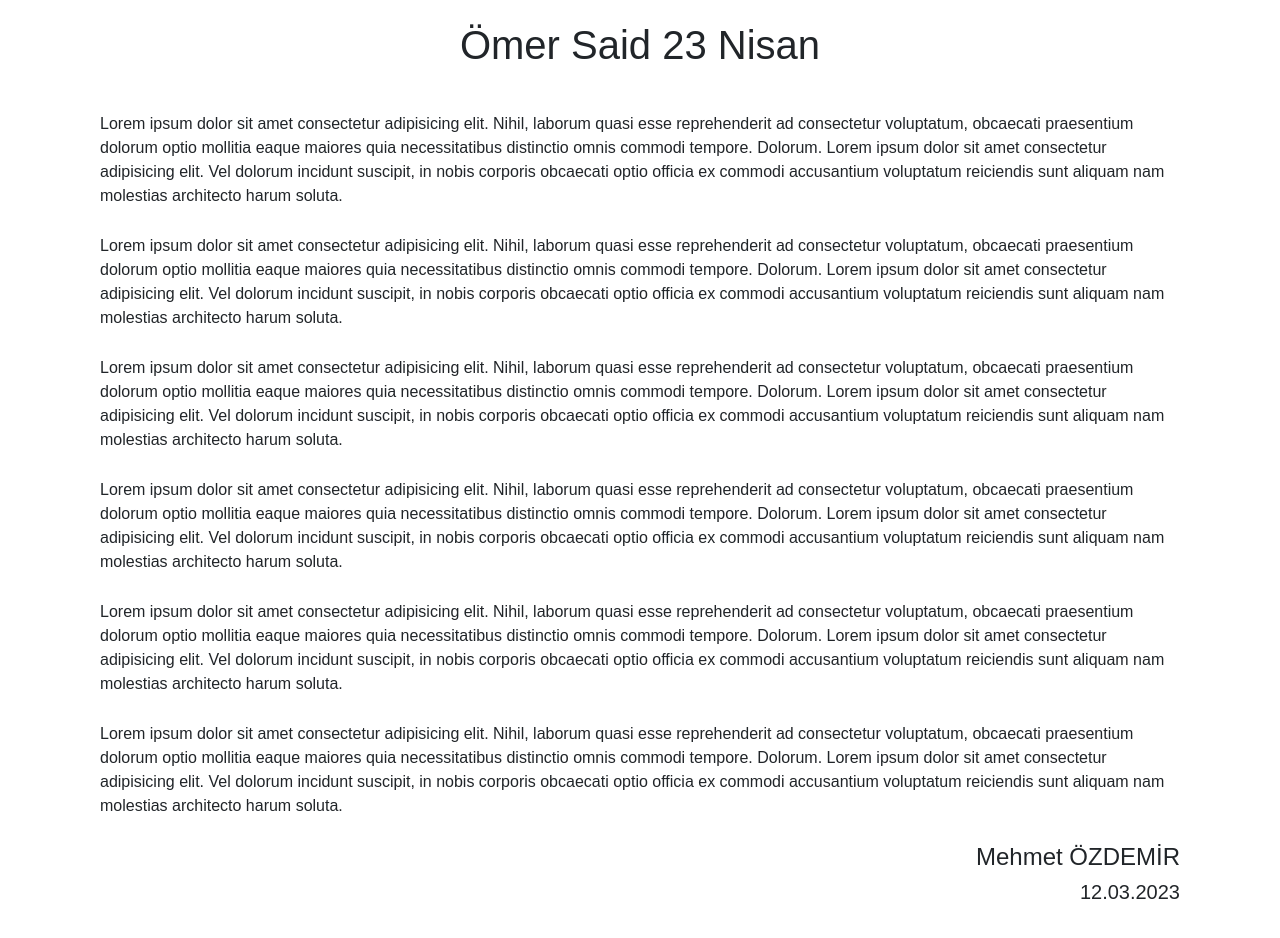
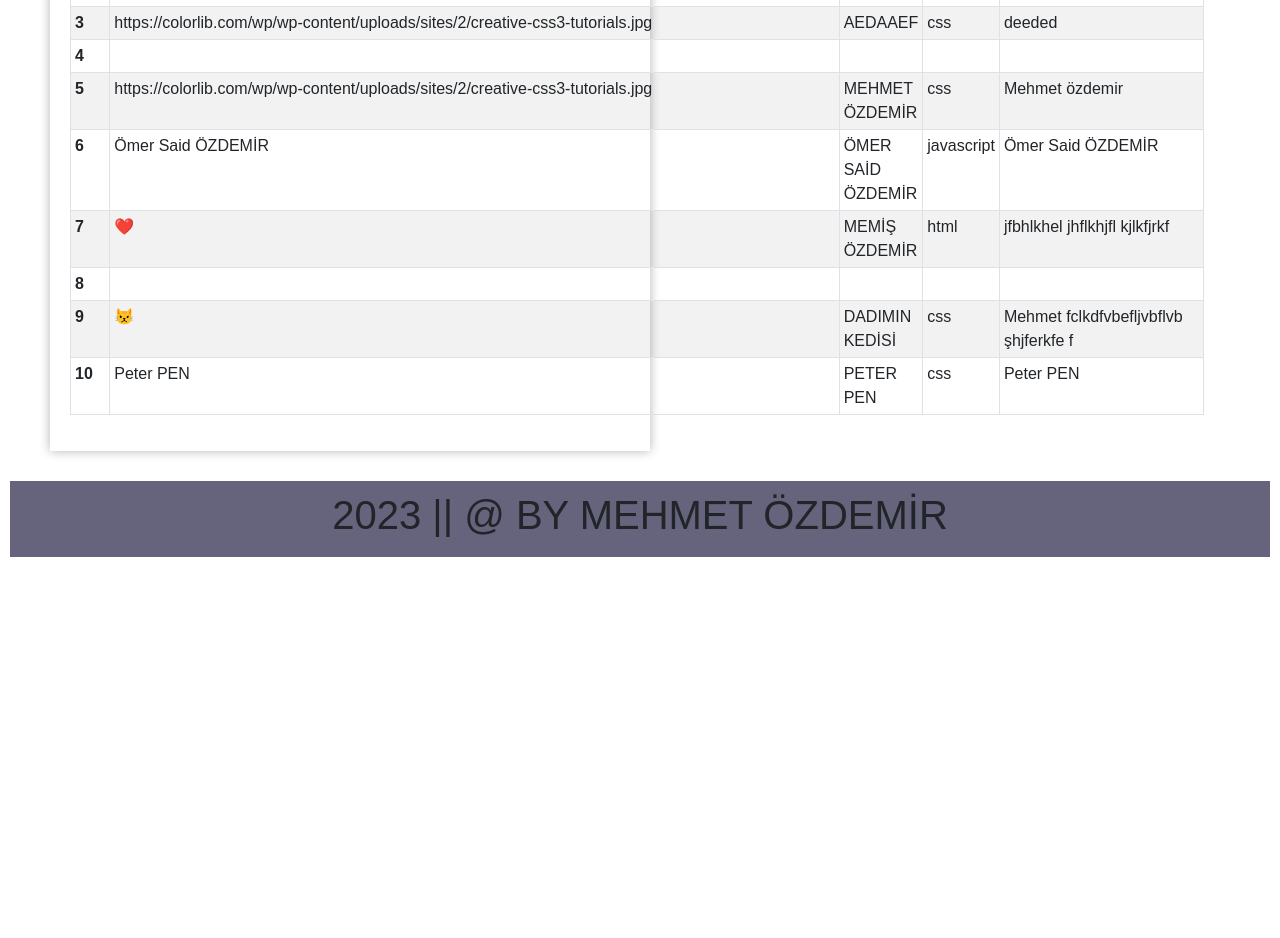
Before and after one commit to 35kartal35/Blog-Page, a React (Create React App) app: page /blogDetail in a window 1280 px wide. Shown: the part 320-1258 px from the top of the page. After the commit the page ends 887 px from the top, so only its background shows below. Built offline with nearby package versions, Linux system fonts and the light colour scheme; data requests are answered from the project's data file.

Commit message:
style-listblog

```diff
--- a/db.json
+++ b/db.json
@@ -48,6 +48,38 @@
       "content": "Ömer Said ÖZDEMİR",
       "img": "Ömer Said ÖZDEMİR",
       "categoryId": "3"
+    },
+    {
+      "id": "1680425788841",
+      "title": "Memiş özdemir",
+      "description": "Hello How are you",
+      "content": "jfbhlkhel jhflkhjfl kjlkfjrkf",
+      "img": "❤️",
+      "categoryId": "1"
+    },
+    {
+      "id": "1680435372710",
+      "title": "",
+      "description": "",
+      "content": "",
+      "img": "",
+      "categoryId": "0"
+    },
+    {
+      "id": "1680436204970",
+      "title": "dadımın kedisi",
+      "description": "dadımın kedisi 5 yaşındaadır",
+      "content": "Mehmet fclkdfvbefljvbflvb şhjferkfe f",
+      "img": "😾",
+      "categoryId": "2"
+    },
+    {
+      "id": "1680436246921",
+      "title": "Peter PEN",
+      "description": "Peter PEN",
+      "content": "Peter PEN",
+      "img": "Peter PEN",
+      "categoryId": "2"
     }
   ],
   "categories": [
--- a/src/App.js
+++ b/src/App.js
@@ -61,7 +61,7 @@ function App() {
     <BrowserRouter>
       <Routes>
         <Route path="/" element={<Home />} />
-        <Route path="/admin" element={<AdminHome />} />
+        <Route path="/adminHome" element={<AdminHome />} />
         <Route path="/login" element={<Login />} />
         <Route path="/about" element={<About />} />
         <Route path="/blogDetail" element={<BlogDetail />} />
--- /dev/null
+++ b/src/assets/css/listBlogs.module.css
@@ -0,0 +1,18 @@
+.listBlogsWrapper {
+
+    margin: 30px 50px;
+    padding: 20px;
+    max-width: 600px;
+
+
+}
+
+.shadow {
+    box-shadow: 0 0 10px 0 rgba(0, 0, 0, 0.3);
+}
+
+.btnWrapper {
+    display: flex;
+    justify-content: flex-end;
+    margin: 20px 0;
+}
--- a/src/assets/css/main.css
+++ b/src/assets/css/main.css
@@ -3,7 +3,7 @@
     width: 100%;
     min-height: calc(100vh - 75px);
     display: flex;
-    justify-content: space-between;
+    justify-content: center;
     gap: 10px;
 }
 
@@ -76,12 +76,6 @@
 
 
 
-.rightSide {
-    flex: 3;
-    display: flex;
-    flex-wrap: wrap;
-    gap: 10px;
-}
 
 .cardContainer {
     width: 45%;
--- a/src/component/ListBlog.js
+++ b/src/component/ListBlog.js
@@ -1,24 +1,27 @@
 import { useSelector } from "react-redux"
 import { useNavigate } from "react-router-dom"
 import { Button, Table } from "react-bootstrap";
-
+import styles from "../assets/css/listBlogs.module.css"
 
 
 export default function ListBlog() {
     const navigate = useNavigate();
-    const { blogsState } = useSelector((state) => state)
+    const { blogsState, categoriesState } = useSelector((state) => state)
 
 
 
     return (<>
-        <div className="">
-            <Button onClick={() => navigate("/addBlog")} variant="primary">
-                Blog Ekle
-            </Button>
-            <Table class="table">
+        <div className={`${styles.listBlogsWrapper} ${styles.shadow}`}>
+            <div className={styles.btnWrapper}>
+                <Button onClick={() => navigate("/addBlog")} variant="primary">
+                    Blog Ekle
+                </Button>
+            </div>
+            <Table striped bordered hover size="sm">
                 <thead>
                     <tr>
                         <th scope="col">Sıra</th>
+                        <th scope="col">Resim</th>
                         <th scope="col">Başlık</th>
                         <th scope="col">Kategori</th>
                         <th scope="col">Yazar</th>
@@ -26,12 +29,16 @@ export default function ListBlog() {
                 </thead>
                 <tbody>
                     {blogsState.blogs.map((blog, index) => {
+                        const category = categoriesState?.categories?.find(
+                            (item) => item.id === blog?.categoryId
+                        );
                         return (
                             <tr key={index}>
                                 <th scope="row">{index + 1}</th>
+                                <td>{blog.img}</td>
                                 <td>{blog.title.toLocaleUpperCase("tr-TR")}</td>
-                                <td>{blog.img}</td>
-                                <td>{blog.description}</td>
+                                <td>{category?.name}</td>
+                                <td>{blog.content}</td>
                             </tr>
                         )
                     })}
--- a/src/pages/AddBlog.js
+++ b/src/pages/AddBlog.js
@@ -32,9 +32,12 @@ const AddBlog = () => {
         api.post(endpoints.blogs, form)
             .then(res => {
                 dispatch({ type: actionTypes.blogActions.ADD_BLOG, payload: form })
-                navigate("/admin")
+                navigate("/")
+
             })
             .catch(err => { })
+
+
     };
 
 
--- a/src/pages/blogDetail.js
+++ b/src/pages/blogDetail.js
@@ -2,79 +2,15 @@ import React from "react";
 import Header from "../component/header";
 import "../assets/css/blogDetail.css"
 import foti from "../images/images/blog1.jpg"
+import ListBlog from "../component/ListBlog";
+import Footer from "../component/footer";
 
 const BlogDetail = () => {
     return (
         <div>
             <Header />
-            <main class="blogDetailMainContainer">
-                <div class="blogDetailImgContainer">
-                    <img src={foti} alt="" />
-                </div>
-                <h1 class="blogDetailTitle">Ömer Said 23 Nisan</h1>
-                <div class="blogContentContainer">
-                    <p>
-                        Lorem ipsum dolor sit amet consectetur adipisicing elit. Nihil,
-                        laborum quasi esse reprehenderit ad consectetur voluptatum, obcaecati
-                        praesentium dolorum optio mollitia eaque maiores quia necessitatibus
-                        distinctio omnis commodi tempore. Dolorum. Lorem ipsum dolor sit amet
-                        consectetur adipisicing elit. Vel dolorum incidunt suscipit, in nobis
-                        corporis obcaecati optio officia ex commodi accusantium voluptatum
-                        reiciendis sunt aliquam nam molestias architecto harum soluta.
-                    </p>
-                    <p>
-                        Lorem ipsum dolor sit amet consectetur adipisicing elit. Nihil,
-                        laborum quasi esse reprehenderit ad consectetur voluptatum, obcaecati
-                        praesentium dolorum optio mollitia eaque maiores quia necessitatibus
-                        distinctio omnis commodi tempore. Dolorum. Lorem ipsum dolor sit amet
-                        consectetur adipisicing elit. Vel dolorum incidunt suscipit, in nobis
-                        corporis obcaecati optio officia ex commodi accusantium voluptatum
-                        reiciendis sunt aliquam nam molestias architecto harum soluta.
-                    </p>
-                    <p>
-                        Lorem ipsum dolor sit amet consectetur adipisicing elit. Nihil,
-                        laborum quasi esse reprehenderit ad consectetur voluptatum, obcaecati
-                        praesentium dolorum optio mollitia eaque maiores quia necessitatibus
-                        distinctio omnis commodi tempore. Dolorum. Lorem ipsum dolor sit amet
-                        consectetur adipisicing elit. Vel dolorum incidunt suscipit, in nobis
-                        corporis obcaecati optio officia ex commodi accusantium voluptatum
-                        reiciendis sunt aliquam nam molestias architecto harum soluta.
-                    </p>
-                    <p>
-                        Lorem ipsum dolor sit amet consectetur adipisicing elit. Nihil,
-                        laborum quasi esse reprehenderit ad consectetur voluptatum, obcaecati
-                        praesentium dolorum optio mollitia eaque maiores quia necessitatibus
-                        distinctio omnis commodi tempore. Dolorum. Lorem ipsum dolor sit amet
-                        consectetur adipisicing elit. Vel dolorum incidunt suscipit, in nobis
-                        corporis obcaecati optio officia ex commodi accusantium voluptatum
-                        reiciendis sunt aliquam nam molestias architecto harum soluta.
-                    </p>
-                    <p>
-                        Lorem ipsum dolor sit amet consectetur adipisicing elit. Nihil,
-                        laborum quasi esse reprehenderit ad consectetur voluptatum, obcaecati
-                        praesentium dolorum optio mollitia eaque maiores quia necessitatibus
-                        distinctio omnis commodi tempore. Dolorum. Lorem ipsum dolor sit amet
-                        consectetur adipisicing elit. Vel dolorum incidunt suscipit, in nobis
-                        corporis obcaecati optio officia ex commodi accusantium voluptatum
-                        reiciendis sunt aliquam nam molestias architecto harum soluta.
-                    </p>
-                    <p>
-                        Lorem ipsum dolor sit amet consectetur adipisicing elit. Nihil,
-                        laborum quasi esse reprehenderit ad consectetur voluptatum, obcaecati
-                        praesentium dolorum optio mollitia eaque maiores quia necessitatibus
-                        distinctio omnis commodi tempore. Dolorum. Lorem ipsum dolor sit amet
-                        consectetur adipisicing elit. Vel dolorum incidunt suscipit, in nobis
-                        corporis obcaecati optio officia ex commodi accusantium voluptatum
-                        reiciendis sunt aliquam nam molestias architecto harum soluta.
-                    </p>
-                    <div class="authorInfoContainer">
-                        <h4>Mehmet ÖZDEMİR</h4>
-                        <h5>12.03.2023</h5>
-                    </div>
-                </div>
-            </main>
-
-
+            <ListBlog />
+            <Footer />
         </div>
     )
 }
--- a/src/pages/home.js
+++ b/src/pages/home.js
@@ -4,7 +4,7 @@ import Footer from "../component/footer";
 import { useSelector } from "react-redux";
 import "../assets/css/main.css"
 import CategoriesSection from "../component/categoriesSection";
-import SubMenu from "../component/SubMenu";
+
 import ListBlog from "../component/ListBlog";
 
 
@@ -16,9 +16,9 @@ const Home = () => {
             <main className="mainContainer">
                 <CategoriesSection />
                 <section className="rightSide"></section>
-                <ListBlog />
+                <div className="rightside"> <ListBlog /> </div>
             </main>
-            <SubMenu />
+
             <Footer />
         </div>
     )
```
